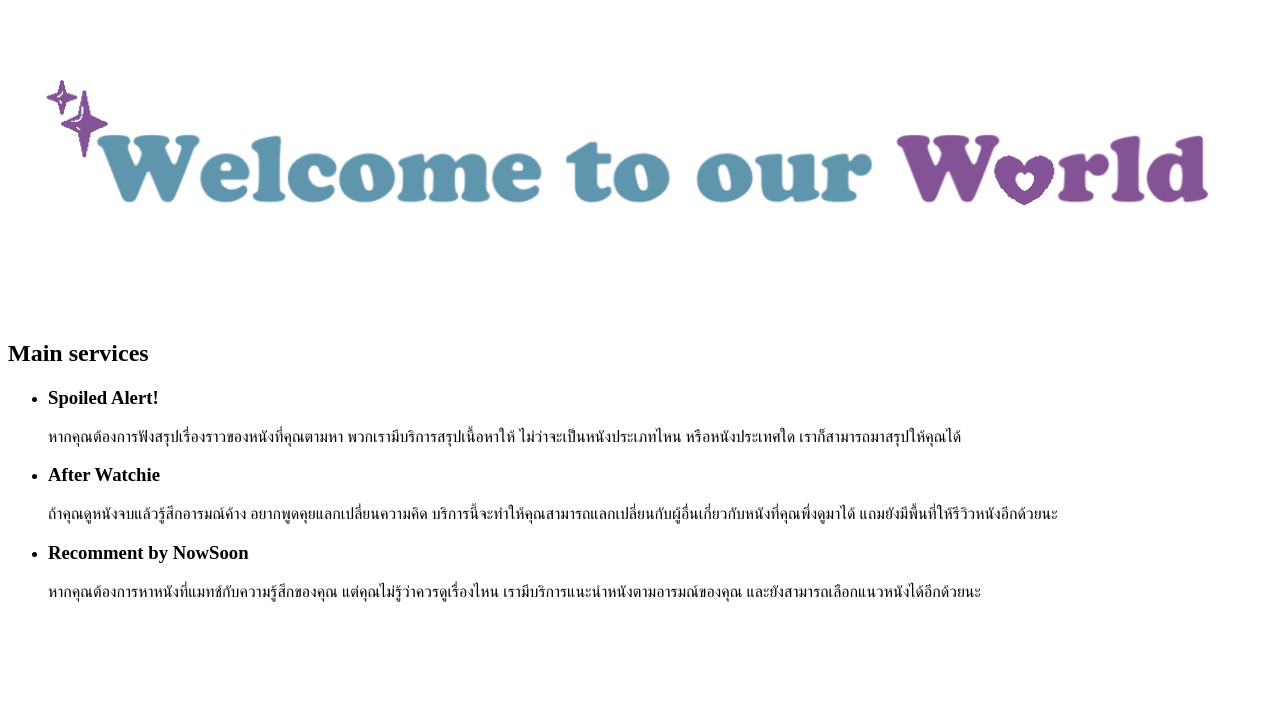
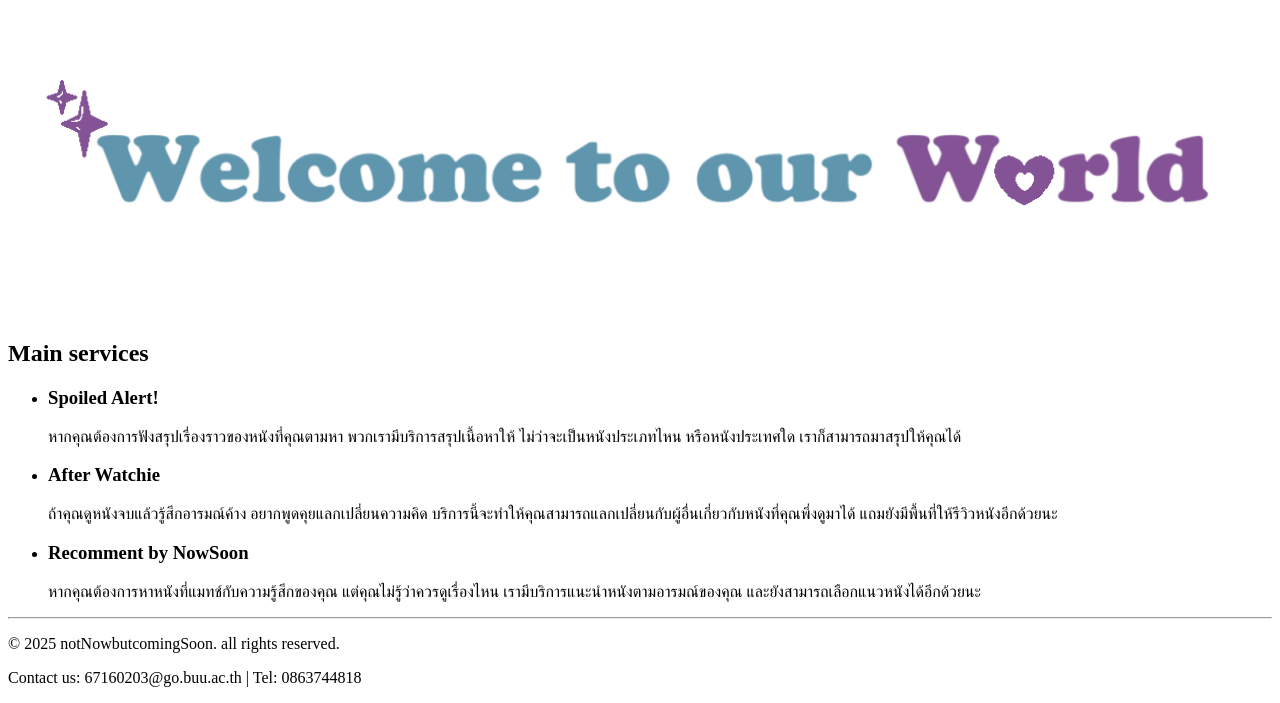
Before and after one commit to 67160203/my-business-web, a plain HTML site: page index.html in a window 1280 px wide. Shown: the part 316-1019 px from the top of the page. Before the commit the page ends 933 px from the top, so only its background shows below. Drawn offline with Linux system fonts and the light colour scheme.

Commit message:
feat:add footer about contact

```diff
--- a/index.html
+++ b/index.html
@@ -55,5 +55,10 @@
         </ul>
       </section>
     </main>
+    <footer>
+      <hr />
+      <p>&copy; 2025 notNowbutcomingSoon. all rights reserved.</p>
+      <p>Contact us: 67160203@go.buu.ac.th | Tel: 0863744818</p>
+    </footer>
   </body>
 </html>
```
